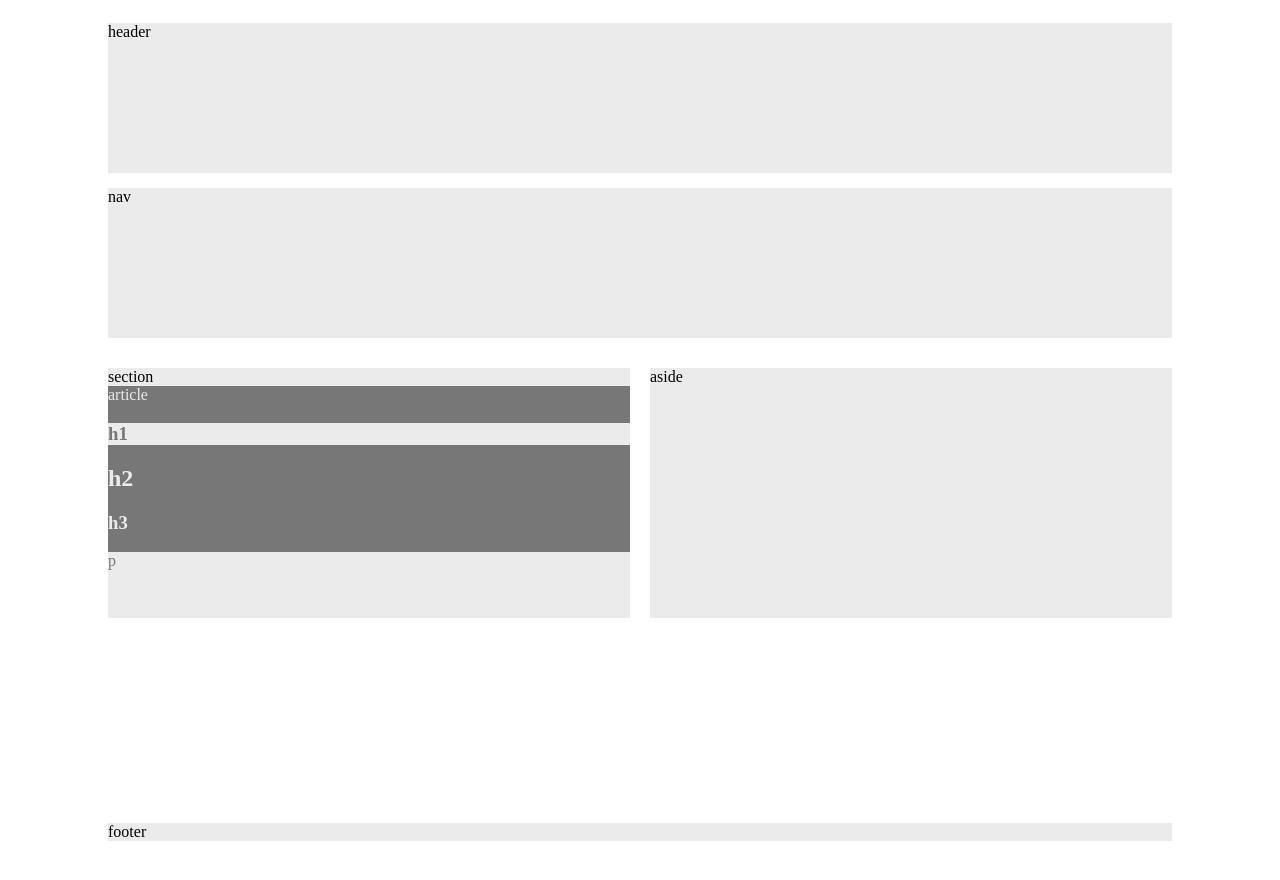
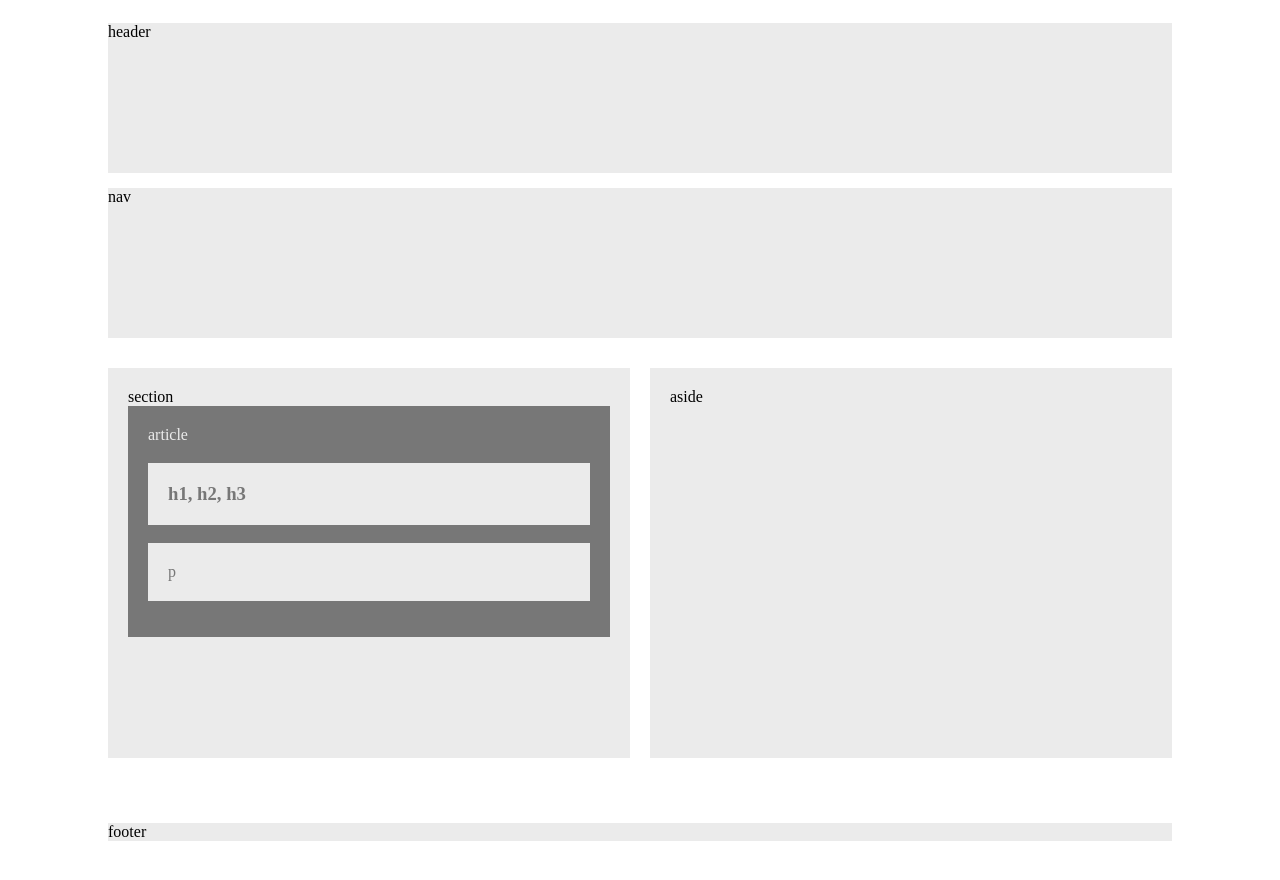
Before and after one commit to chenricky/HW-Wireframe, a plain HTML site: page index.html in a window 1280 px wide. Drawn offline with Linux system fonts and the light colour scheme.

Commit message:
update css and index with more padding

```diff
--- a/index.html
+++ b/index.html
@@ -17,9 +17,7 @@
 <div class="box">
     <section>section
         <article>article
-            <h1>h1</h1>
-            <h2>h2</h2>
-            <h3>h3</h3>
+            <h1>h1, h2, h3</h1>
             <p>p</p>
         </article>
     </section>
--- a/style.css
+++ b/style.css
@@ -30,7 +30,8 @@
         margin-bottom: 15px;
         margin-left: 100px;
         margin-right: 10px;
-        height: 250px;
+        height: 350px;
+        padding: 20px;
     }
     aside {
         background-color:#ebebeb;
@@ -38,7 +39,8 @@
         margin-bottom: 15px;
         margin-left: 10px;
         margin-right: 100px;
-        height: 250px;
+        height: 350px;
+        padding:20px;
     }
     footer {
         background-color:#ebebeb;
@@ -51,14 +53,18 @@
     article {
         color:#ebebeb;
         background-color:#777;
+        padding:20px;
     }
     h1 {
         color:#777;
         background-color:#ebebeb;
+        padding:20px;
     }
+
     p {
         color:#777;
         background-color:#ebebeb;
+        padding:20px;
     }
 
     .box_grid {
```
